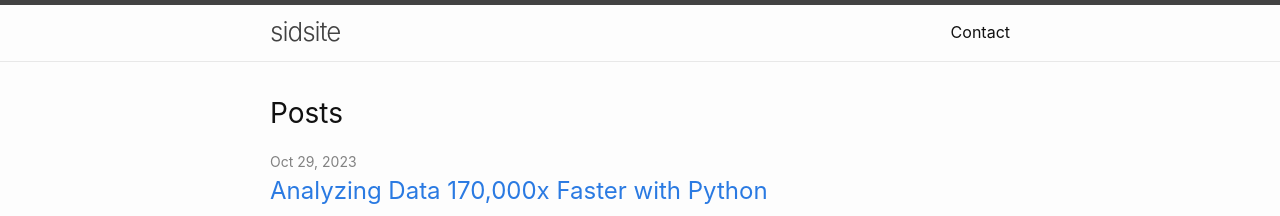
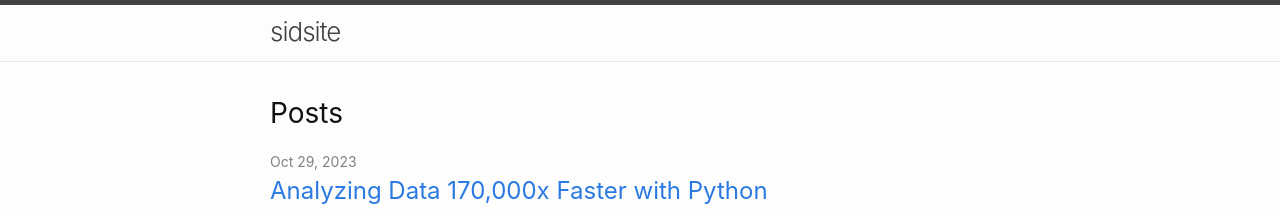
Before and after one commit to sradc/sradc.github.io, a Jekyll site: the page built from index.md, in a window 1280 px wide. Shown: the top 216 px of the page. Built offline with Jekyll 4.4.1, drawn with Linux system fonts in a browser that asks for light colours.

Commit message:
don't show pages in header

```diff
--- a/_includes/header.html
+++ b/_includes/header.html
@@ -5,7 +5,7 @@
     {%- assign page_paths = site.header_pages | default: default_paths -%}
     <a class="site-title" rel="author" href="{{ "/" | relative_url }}">{{ site.title | escape }}</a>
 
-    {%- if page.show_nav and page_paths -%}
+    <!-- {%- if page.show_nav and page_paths -%}
 
       <nav class="site-nav">
         <input type="checkbox" id="nav-trigger" class="nav-trigger" />
@@ -28,6 +28,7 @@
           {%- endfor -%}
         </div>
       </nav>
-    {%- endif -%}
+    {%- endif -%} -->
+
   </div>
 </header>
```
